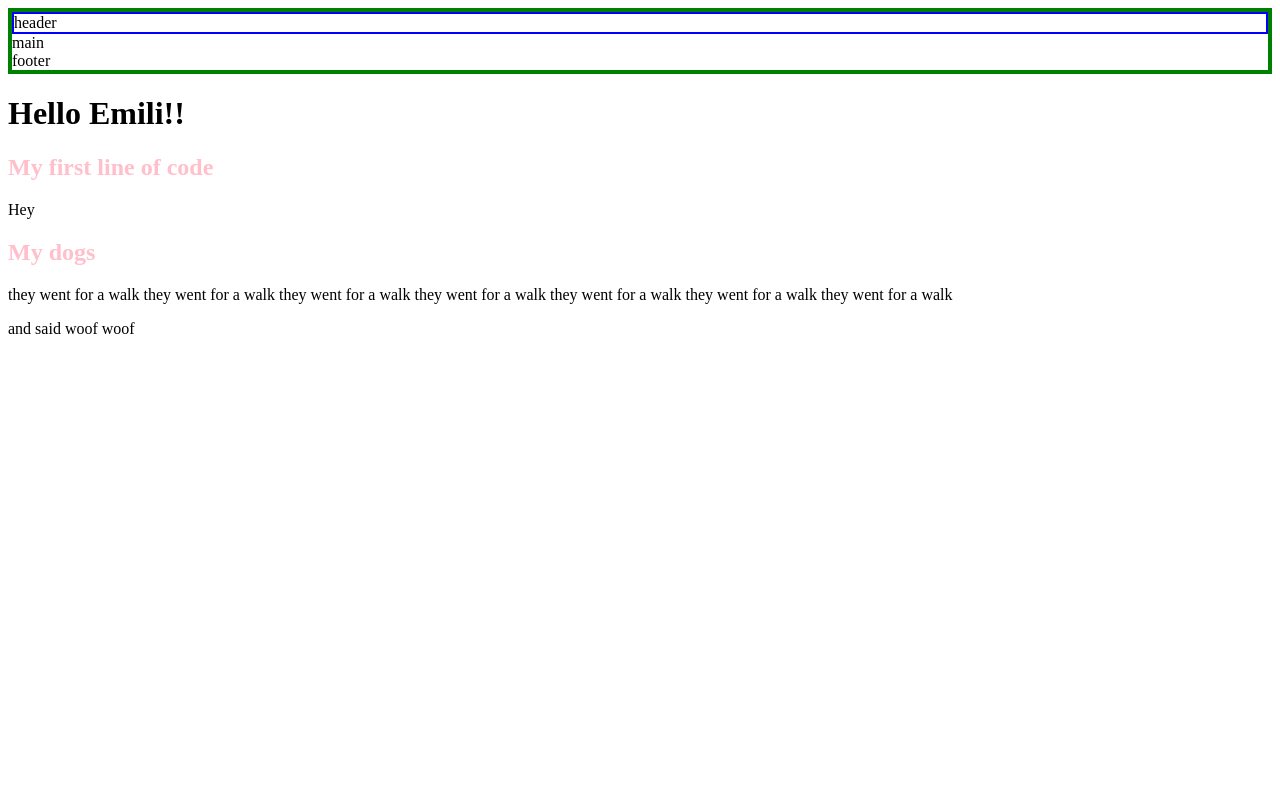
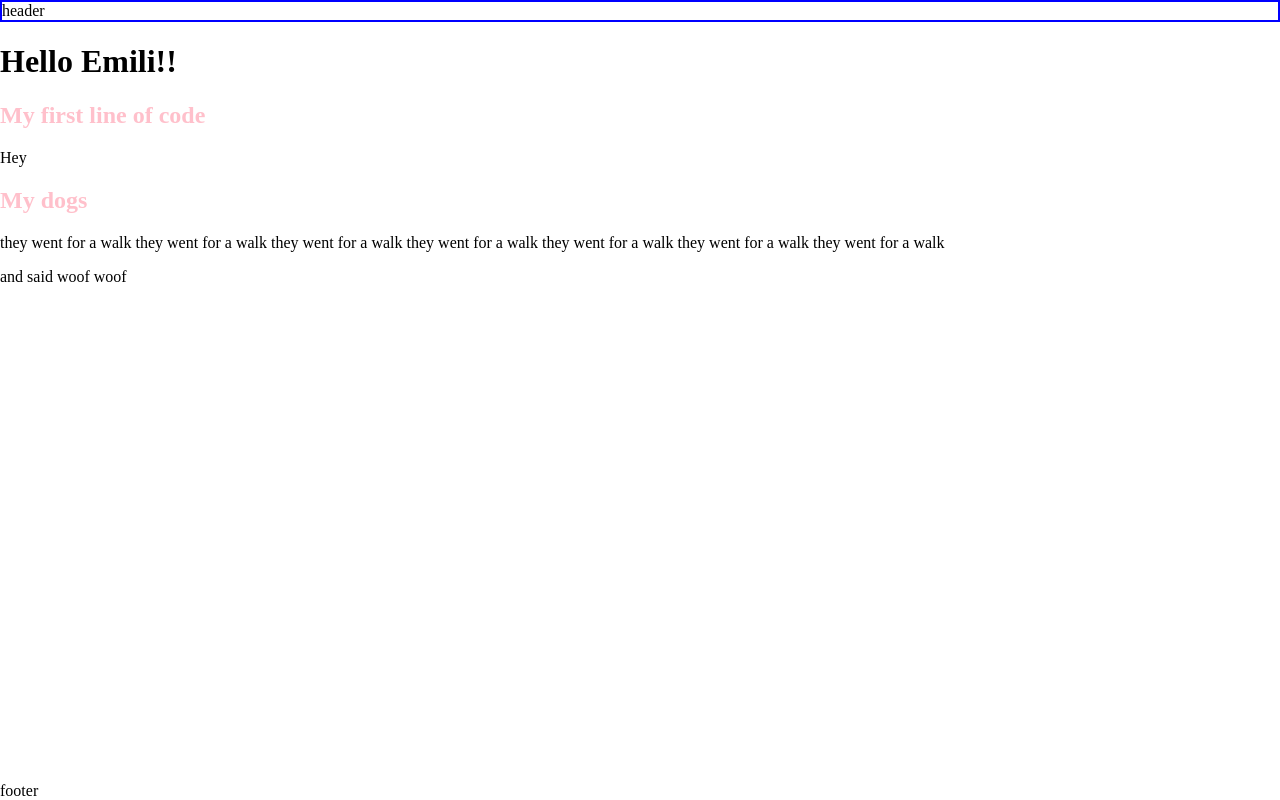
Before and after one commit to EmiliSrdoc/html, a plain HTML site: page index.html in a window 1280 px wide. Drawn offline with Linux system fonts and the light colour scheme.

Commit message:
basic page structure

```diff
--- a/index.html
+++ b/index.html
@@ -6,18 +6,22 @@
   </head>
   <body>
     <div id="page">
+      <div>
         <header>header</header>
-      <main>main</main>
-      <footer>footer</footer>
-    </div>
+        <main>
           <h1>Hello Emili!!</h1>
           <h2>My first line of code</h2>
           <p>Hey</p>
           <h2>My dogs</h2>
           <p>
-      they went for a walk they went for a walk they went for a walk they went
-      for a walk they went for a walk they went for a walk they went for a walk
+            they went for a walk they went for a walk they went for a walk they
+            went for a walk they went for a walk they went for a walk they went
+            for a walk
           </p>
           <p>and said woof woof</p>
+        </main>
+      </div>
+      <footer>footer</footer>
+    </div>
   </body>
 </html>
--- a/style.css
+++ b/style.css
@@ -1,9 +1,21 @@
+body {
+  margin: 0;
+}
+
 h2 {
   color: pink;
 }
 
 #page {
-  border: 4px solid green;
+  min-height: 100vh;
+  display: flex;
+  flex-direction: column;
+  justify-content: space-between;
+}
+
+#page > div {
+  display: flex;
+  flex-direction: column;
 }
 
 header {
```
Also changed, not shown: 1 other file. Lines whose indentation alone changed are shown as unchanged.
